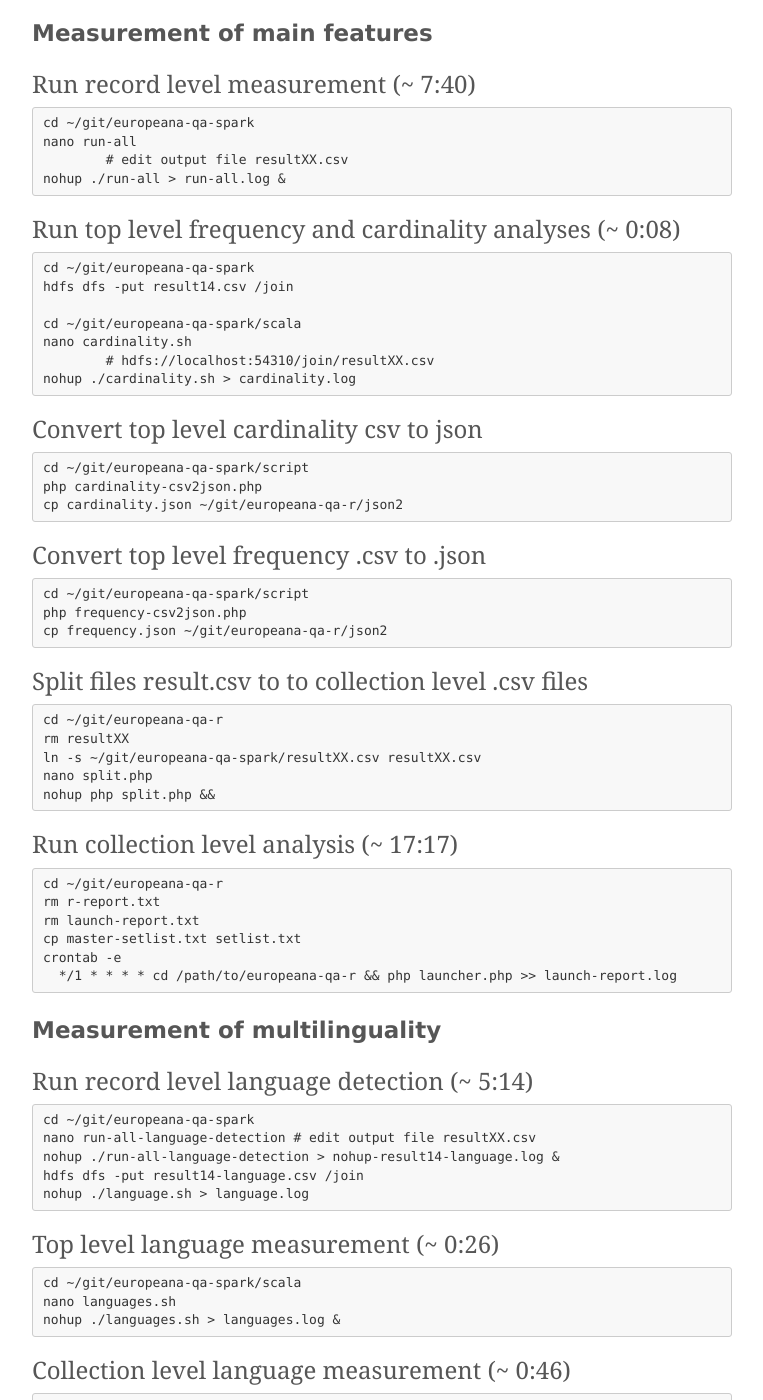
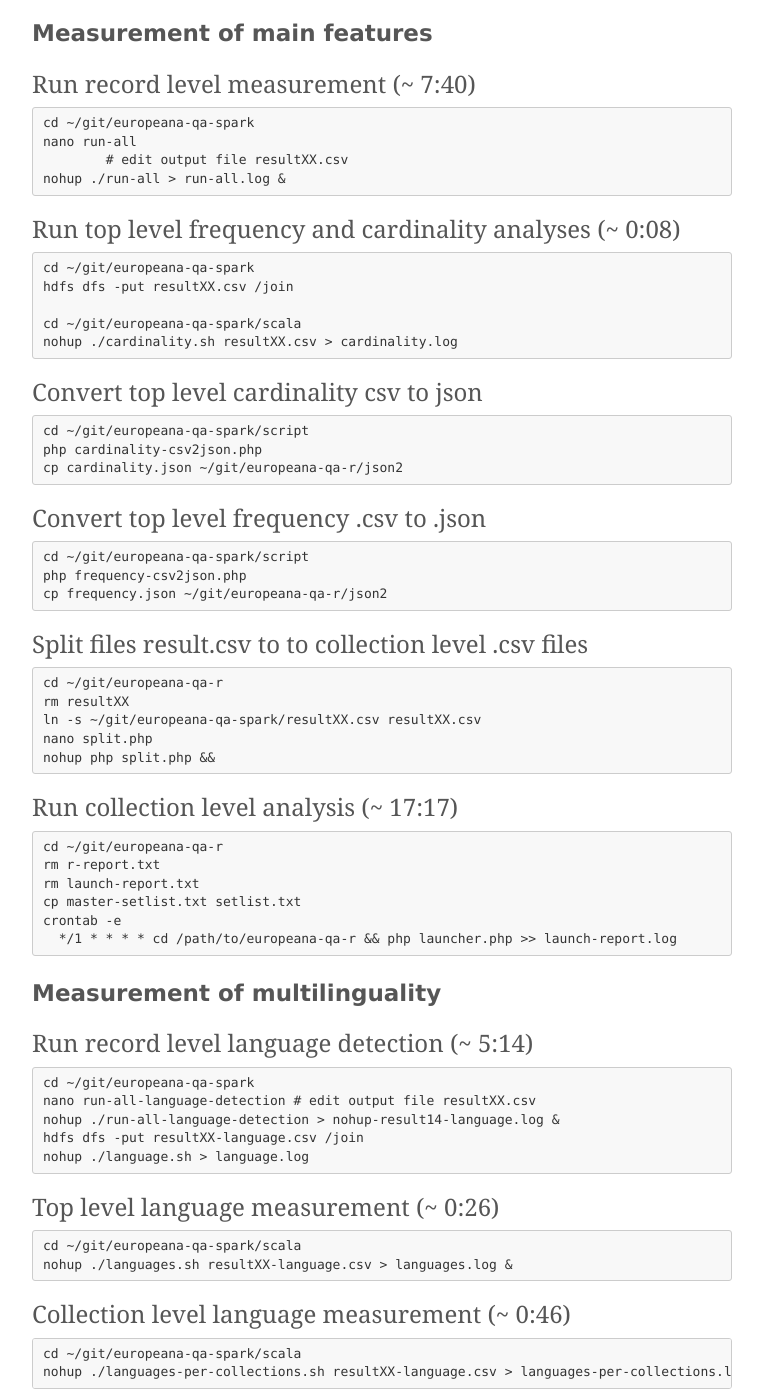
Before and after one commit to pkiraly/pkiraly.github.io, a Jekyll site: the page built from cheatsheet.md, in a window 1280 px wide and 1400 px high, scrolled down 1596 px. Shown: the whole window, without its empty margins (258-1021 px from the left). Built offline with Jekyll 4.4.1, drawn with Linux system fonts in a browser that asks for light colours; nearby versions of some CDN libraries; some web fonts are replaced; comment, search, counter and statistics services are not loaded; some of the changed text lies outside the part shown.

Commit message:
Update cheatsheet.md

````diff
--- a/cheatsheet.md
+++ b/cheatsheet.md
@@ -41,12 +41,10 @@ nohup ./run-all > run-all.log &
 
 ```
 cd ~/git/europeana-qa-spark
-hdfs dfs -put result14.csv /join
+hdfs dfs -put resultXX.csv /join
 
 cd ~/git/europeana-qa-spark/scala
-nano cardinality.sh
-	# hdfs://localhost:54310/join/resultXX.csv
-nohup ./cardinality.sh > cardinality.log
+nohup ./cardinality.sh resultXX.csv > cardinality.log
 ```
 
 ### Convert top level cardinality csv to json
@@ -94,7 +92,7 @@ crontab -e
 cd ~/git/europeana-qa-spark
 nano run-all-language-detection # edit output file resultXX.csv
 nohup ./run-all-language-detection > nohup-result14-language.log &
-hdfs dfs -put result14-language.csv /join
+hdfs dfs -put resultXX-language.csv /join
 nohup ./language.sh > language.log
 ```
 
@@ -102,16 +100,14 @@ nohup ./language.sh > language.log
 
 ```
 cd ~/git/europeana-qa-spark/scala
-nano languages.sh
-nohup ./languages.sh > languages.log &
+nohup ./languages.sh resultXX-language.csv > languages.log &
 ```
 
 ### Collection level language measurement (~ 0:46)
 
 ```
 cd ~/git/europeana-qa-spark/scala
-nano languages-per-collections.sh
-nohup ./languages-per-collections.sh > languages-per-collections.log &
+nohup ./languages-per-collections.sh resultXX-language.csv > languages-per-collections.log &
 ```
 
 ### Convert top level language results to JSON file
````
